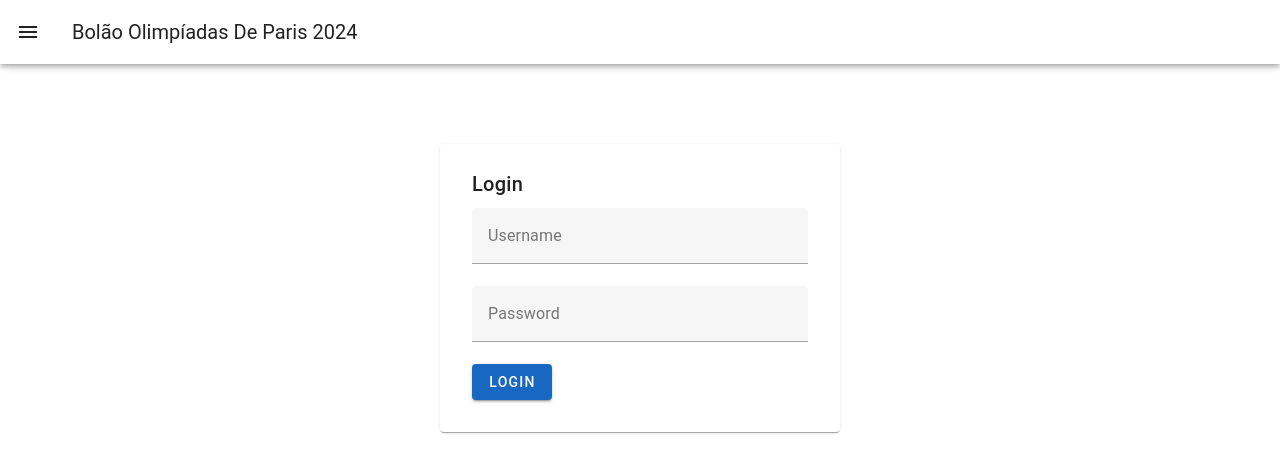
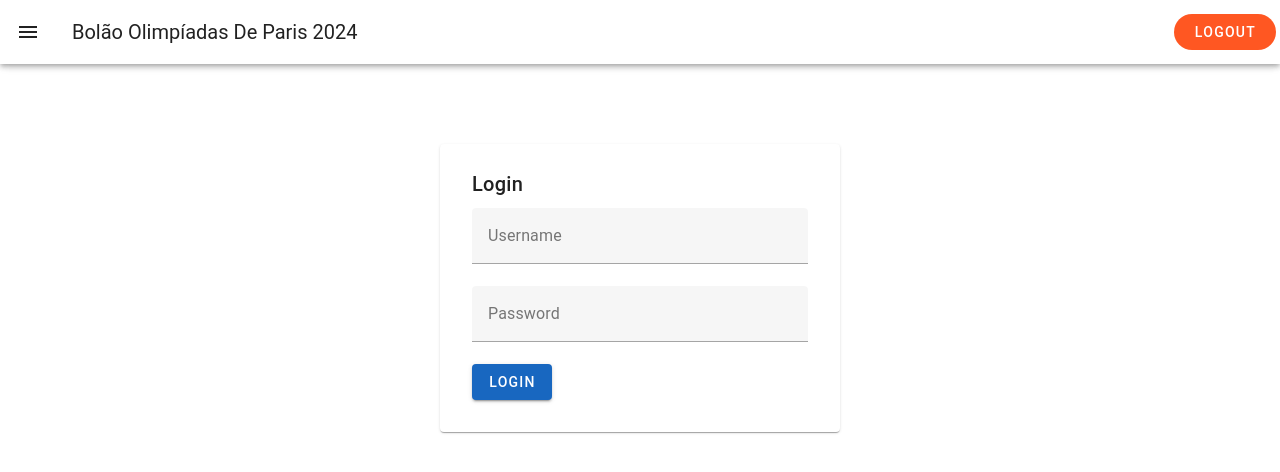
Before and after one commit to fernandiego/betzonex, a Vue app in the folder web/vite-project/: page /login in a window 1280 px wide. Shown: the top 472 px of the page. Built offline with nearby package versions, Linux system fonts and the light colour scheme.

Commit message:
Logout implementado, pontuação quebrada haha

```diff
--- a/web/vite-project/src/components/SideBar.vue
+++ b/web/vite-project/src/components/SideBar.vue
@@ -3,6 +3,8 @@
     <v-app-bar app>
       <v-app-bar-nav-icon @click="drawer = !drawer"></v-app-bar-nav-icon>
       <v-toolbar-title>Bolão Olimpíadas De Paris 2024</v-toolbar-title>
+      <v-spacer></v-spacer>
+      <v-btn @click="logout" class="logout-btn" rounded>Logout</v-btn>
     </v-app-bar>
 
     <v-navigation-drawer v-model="drawer" app>
@@ -13,6 +15,8 @@
 
 <script setup>
 import { ref } from 'vue';
+import { useAuthStore } from '../store/authStore.js'; // Adjust the path as needed
+import { useRouter } from 'vue-router'; // Add this line
 import SideMenu from './SideMenu.vue';
 
 const drawer = ref(false);
@@ -23,6 +27,14 @@ const menuItems = [
   { id: 3, label: 'Resultados', url: '#' },
   { id: 4, label: 'Programa de provas', url: '#' },
 ];
+
+const authStore = useAuthStore();
+const router = useRouter(); // Add this line
+
+const logout = () => {
+  authStore.setCurrentUser(null);
+  router.push('/login'); // Adjust the path as needed
+};
 </script>
 
 <style scoped>
@@ -34,4 +46,16 @@ const menuItems = [
   background-color: #1e8c19; /* Cor de fundo da barra de aplicativos */
   color: #ffffff; /* Cor do texto da barra de aplicativos */
 }
+
+.logout-btn {
+  background-color: #ff5722;
+  color: #ffffff;
+  border-radius: 50px;
+  padding: 10px 20px;
+  transition: background-color 0.3s ease;
+}
+
+.logout-btn:hover {
+  background-color: #e64a19;
+}
 </style>
--- a/web/vite-project/src/pages/MeusPalpites.vue
+++ b/web/vite-project/src/pages/MeusPalpites.vue
@@ -86,8 +86,6 @@ const testPontos = async () => {
     });
 
     if (points > 0) {
-      const authStore = useAuthStore();
-      const userStore = useUserStore();
       const currentUser = authStore.getCurrentUser;
 
       if (currentUser) {
@@ -103,8 +101,6 @@ const testPontos = async () => {
   }
 };
 
-
-
 </script>
 
 <style scoped>
```
